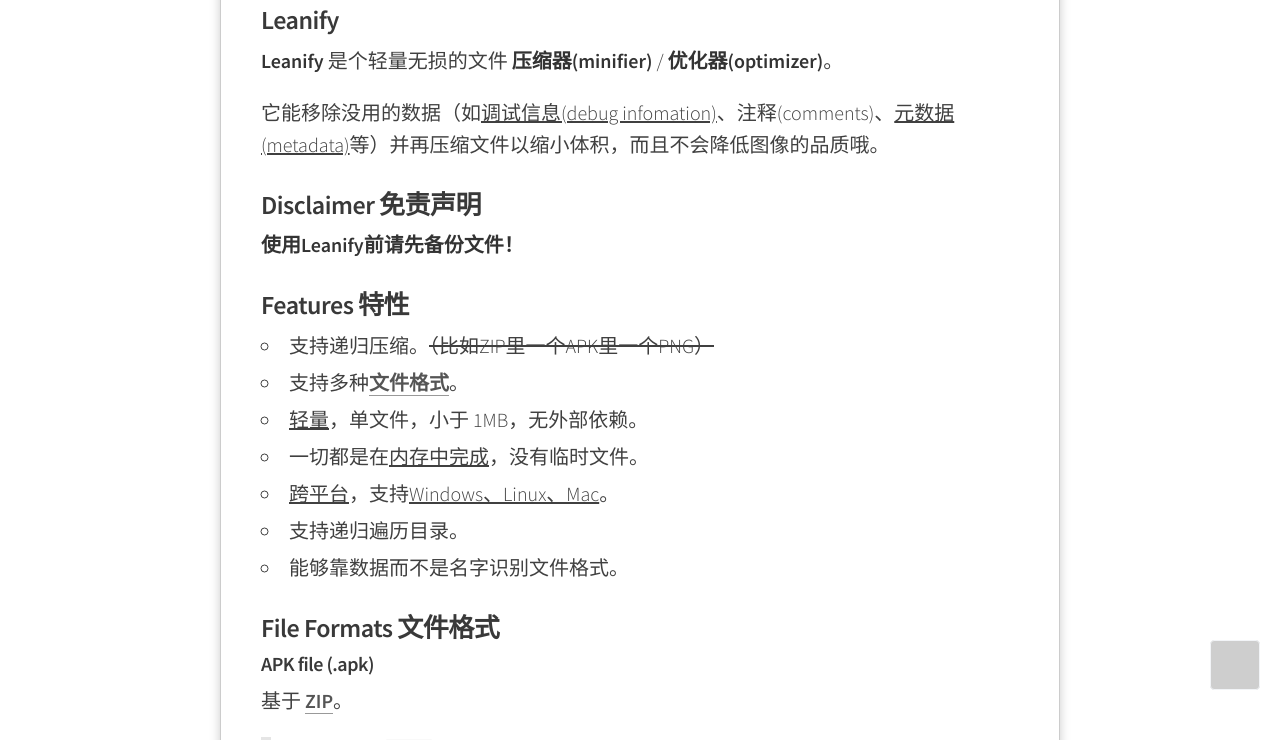
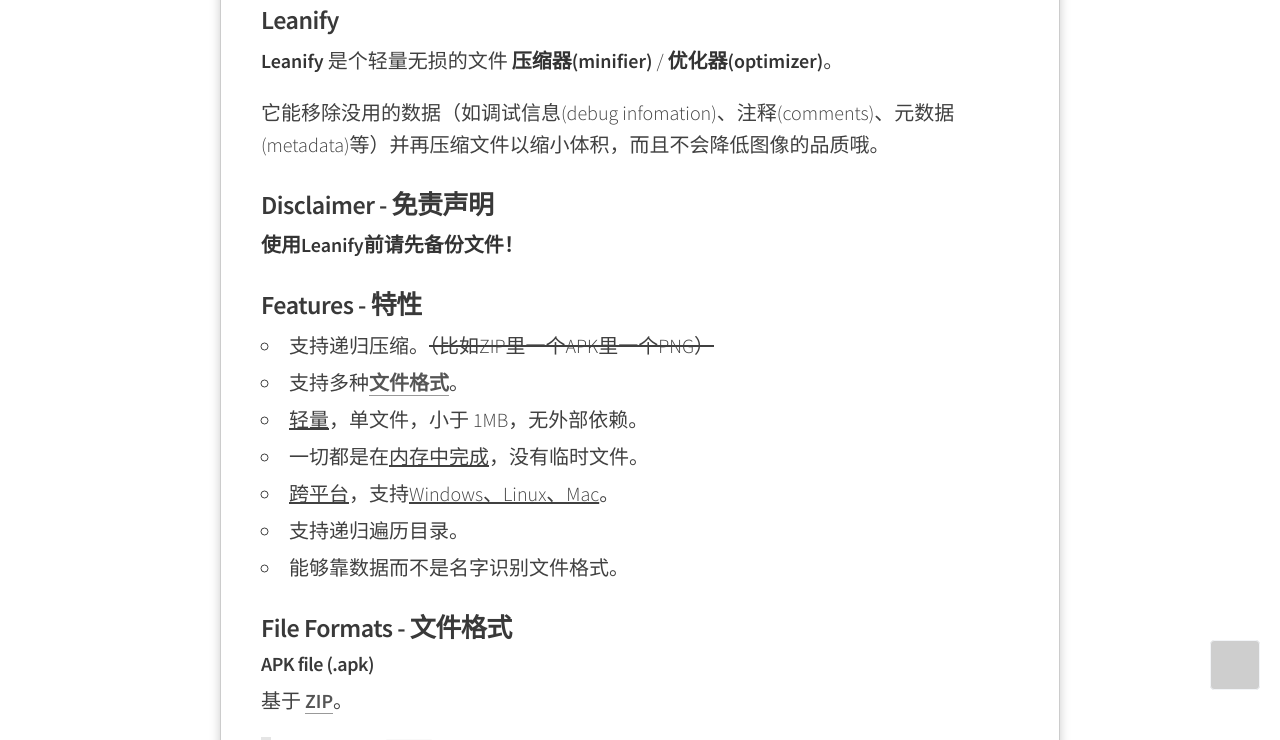
Before and after one commit to Melody-of-Oblivion/Melody-of-Oblivion.github.io, a Jekyll site: the page built from _posts/2020-08-31-about-leanify.md, in a window 1280 px wide and 900 px high, scrolled down 516 px, cut to the strip 160-900 px from the top of the window. Built offline with Jekyll 4.4.1, drawn with Linux system fonts in a browser that asks for light colours; some of the changed text lies outside the part shown; grey boxes are pictures that could not be loaded.

````diff
--- a/_posts/2020-08-31-about-leanify.md
+++ b/_posts/2020-08-31-about-leanify.md
@@ -11,13 +11,13 @@ editdate: 2020-09-01
 
 **Leanify** 是个轻量无损的文件 **压缩器(minifier)** / **优化器(optimizer)**。
 
-它能移除没用的数据（如<u>调试信息(debug infomation)</u>、注释(comments)、<u>元数据(metadata)</u>等）并再压缩文件以缩小体积，而且不会降低图像的品质哦。
+它能移除没用的数据（如调试信息(debug infomation)、注释(comments)、元数据(metadata)等）并再压缩文件以缩小体积，而且不会降低图像的品质哦。
 
-## Disclaimer 免责声明
+## Disclaimer - 免责声明
 
 **使用Leanify前请先备份文件！**
 
-## Features 特性
+## Features - 特性
 
 - 支持递归压缩。~~（比如ZIP里一个APK里一个PNG）~~
 - 支持多种<a href="#file-formats">文件格式</a>。
@@ -27,7 +27,7 @@ editdate: 2020-09-01
 - 支持递归遍历目录。
 - 能够靠数据而不是名字识别文件格式。
 
-## <span id="file-formats">File Formats 文件格式</span>
+## <span id="file-formats">File Formats - 文件格式</span>
 
 #### APK file (.apk)
 
@@ -189,11 +189,11 @@ editdate: 2020-09-01
 
 移除 `End of central directory record` 中的注释。
 
-## Downloads 下载
+## Downloads - 下载
 
 [稳定发行版](https://github.com/JayXon/Leanify/releases/)
 
-## Usage 用法
+## Usage - 用法
 
 ```
 用法: leanify [options] 文件路径
@@ -205,7 +205,7 @@ editdate: 2020-09-01
   --keep-exif                   不移除Exif。
 ```
 
-## Compiling 编译
+## Compiling - 编译
 
 #### Windows
 
````
